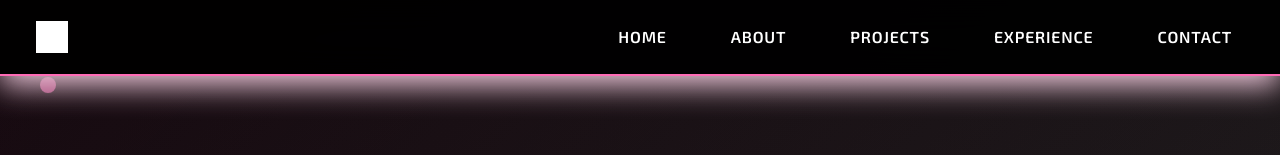
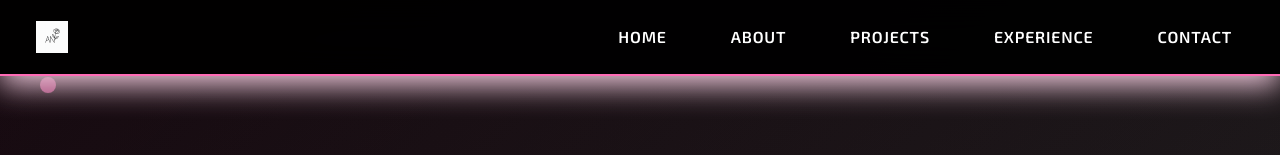
Before and after one commit to twu29/Portfolio, a React (Vite) app: page / in a window 1280 px wide. Shown: the top 155 px of the page. Built offline with nearby package versions, Linux system fonts and the light colour scheme; the HTML template or start-up script is replaced by a standard one.

Commit message:
Fix: Logo is white and empty

```diff
--- a/src/components/Navigation.tsx
+++ b/src/components/Navigation.tsx
@@ -54,7 +54,7 @@ const Navigation = () => {
                 <img
                   src={logo}
                   alt="Alley Logo"
-                  className="w-8 h-8 object-contain filter brightness-0 invert"
+                  className="w-8 h-8 object-contain"
                 />
               </div>
             </button>
```
